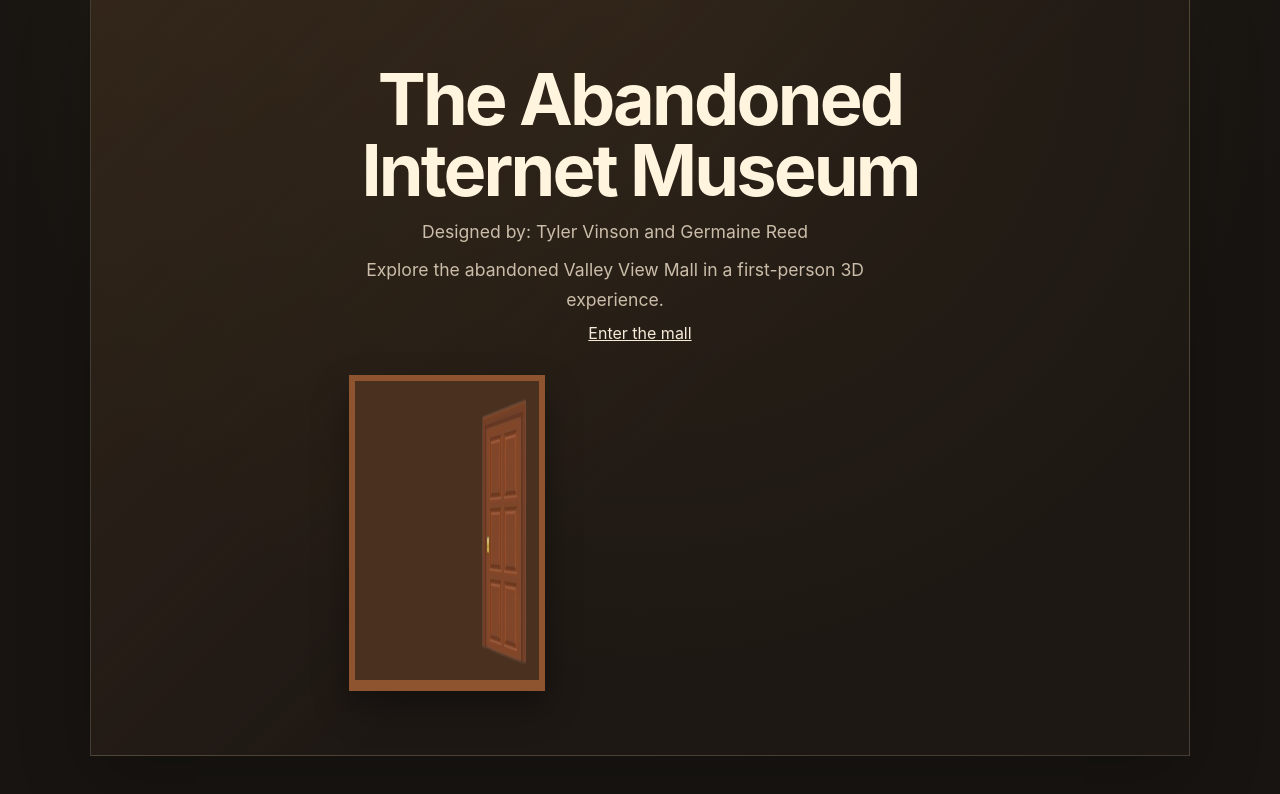
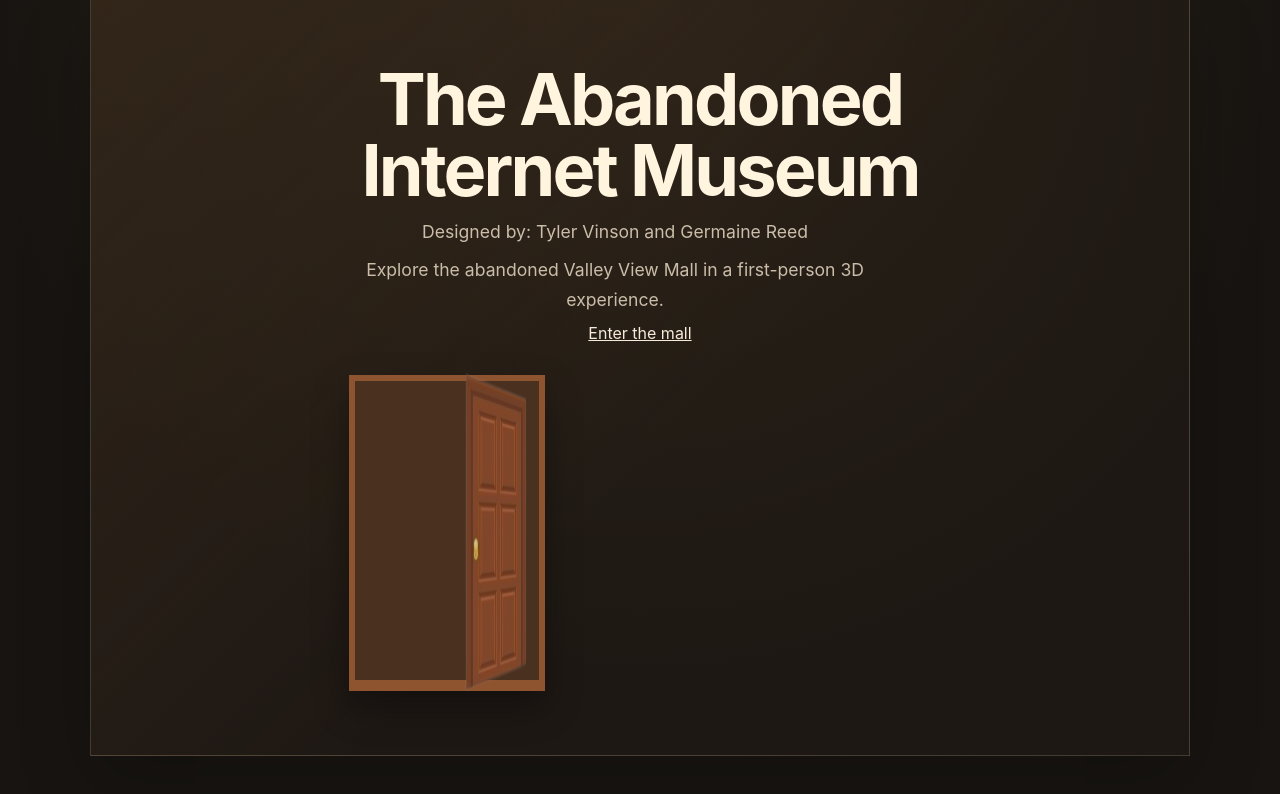
Before and after one commit to Tyler-Vinson/react-unit-project, a React (Vite) app in the folder my-react-app/: page / in a window 1280 px wide. In both pictures the pointer is over the picture 446 px from the left and 530 px from the top of the page. Shown: the top 794 px of the page. Built offline with nearby package versions, Linux system fonts and the light colour scheme.

Commit message:
Actually fixed the door for the final time

```diff
--- a/my-react-app/src/App.css
+++ b/my-react-app/src/App.css
@@ -59,7 +59,7 @@
 
 .door-link:hover .door,
 .door-link:focus-visible .door {
-  transform: perspective(900px) rotateY(-70deg);
+  transform: perspective(900px) rotateY(70deg);
   filter: brightness(0.8);
 }
 
```
